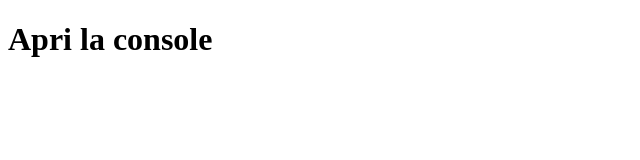
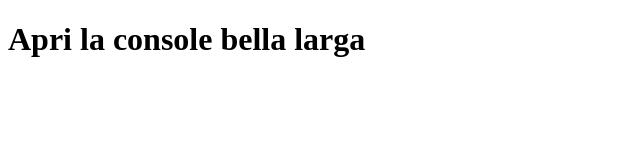
Before and after one commit to Vikappa/Test---Array-Index-Out-of-Bound-Exception---JavaScript, a plain HTML site: page index.html in a window 1280 px wide. Shown: the whole page, without its empty margins (0-640 px from the left). Drawn offline with Linux system fonts and the light colour scheme.

Commit message:
Apri la console bella larga

```diff
--- a/index.html
+++ b/index.html
@@ -8,7 +8,7 @@
 </head>
 
 <body>
-    <h1>Apri la console</h1>
+    <h1>Apri la console bella larga</h1>
     <script src="./script.js"></script>
 </body>
 
```
